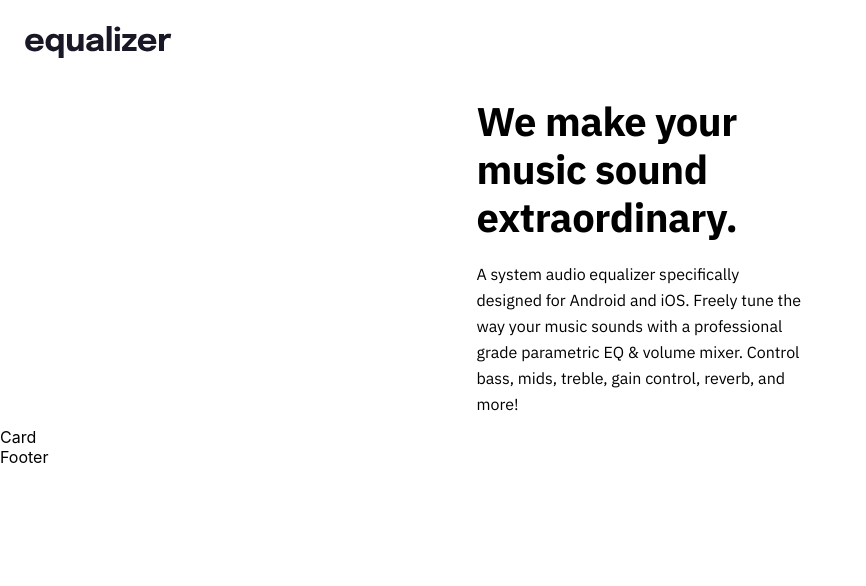
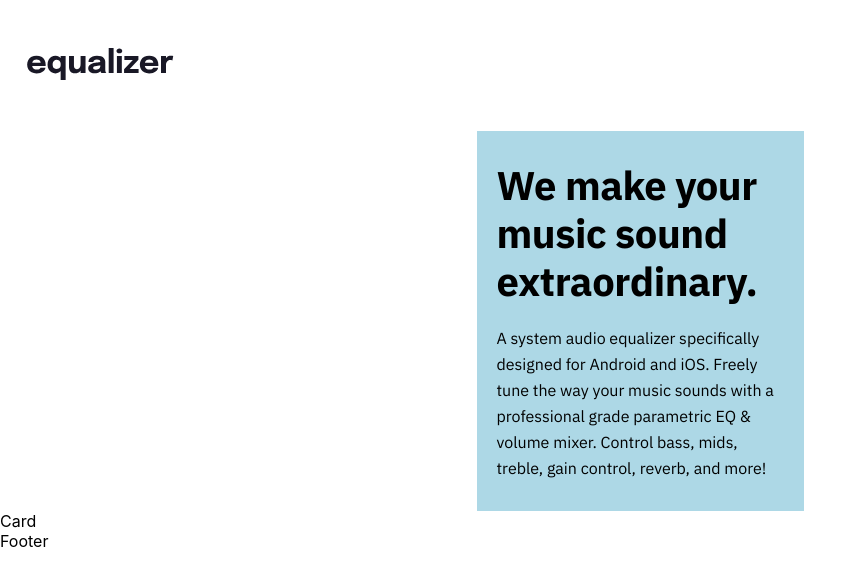
Before and after one commit to brunomoleta/equalizer-landing-page, a React (Create React App) app: page / in a window 1280 px wide. Shown: the top 586 px of the page, without its empty margins (0-866 px from the left). Built offline with nearby package versions, Linux system fonts and the light colour scheme.

Commit message:
update and try to deploy added HeaderContentBox

```diff
--- a/src/components/Logo/styles.ts
+++ b/src/components/Logo/styles.ts
@@ -3,5 +3,5 @@ import styled from "styled-components";
 
 export const StyledLogo = styled.div`
     display:inline-block;
-    margin:25px;
+    margin:47px 27px;
 `;
--- a/src/pages/sections/styles.ts
+++ b/src/pages/sections/styles.ts
@@ -30,8 +30,8 @@ export const BoxHeaderContent = styled.div`
     font-size: 16px;
     line-height: 26px;
   }
-  @media screen and (max-width: 375px) {
-    padding:20px;
+  @media screen and (min-width: 375px) {
+    padding: 20px;
     width: 327px;
     margin: 0 auto;
     font-family: "IBM Plex Sans";
@@ -39,7 +39,21 @@ export const BoxHeaderContent = styled.div`
     display: block;
     display: flex;
     flex-direction: column;
-    background-color:lightblue;
+    background-color: lightblue;
+    * {
+      margin: 10px 0px;
+    }
+  }
+  @media screen and (max-width: 375px) {
+    padding: 20px;
+    width: 327px;
+    margin: 0 auto;
+    font-family: "IBM Plex Sans";
+    height: auto;
+    display: block;
+    display: flex;
+    flex-direction: column;
+    background-color: lightblue;
     * {
       margin: 10px 0px;
     }
```
